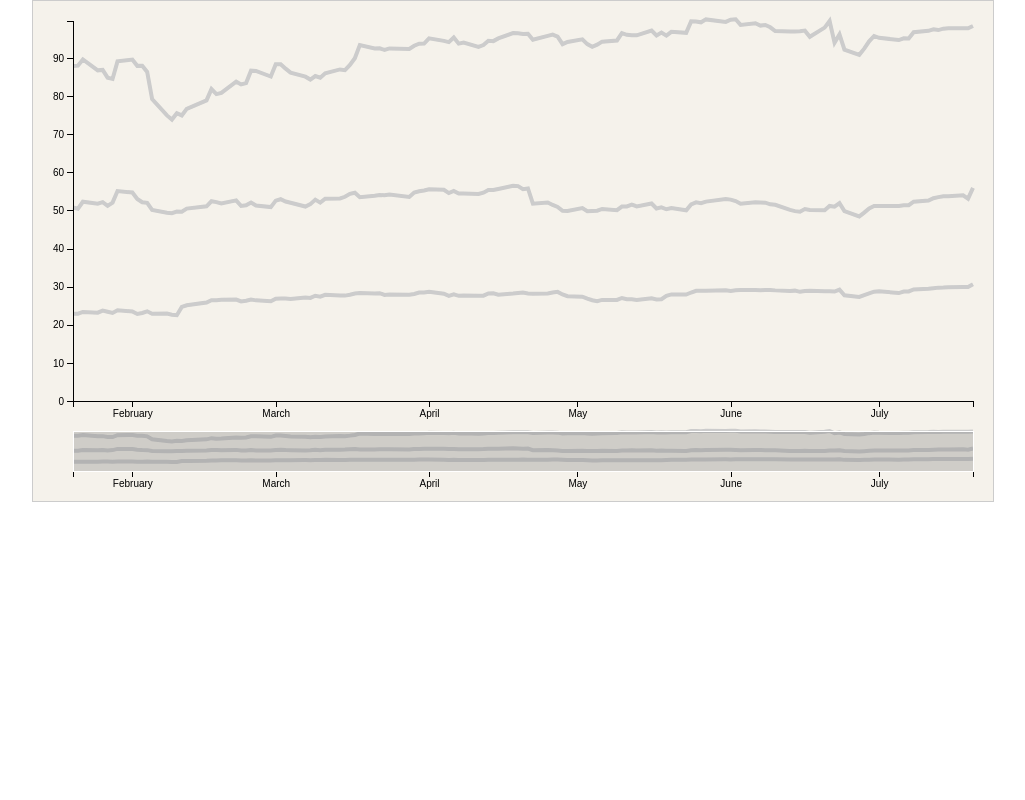
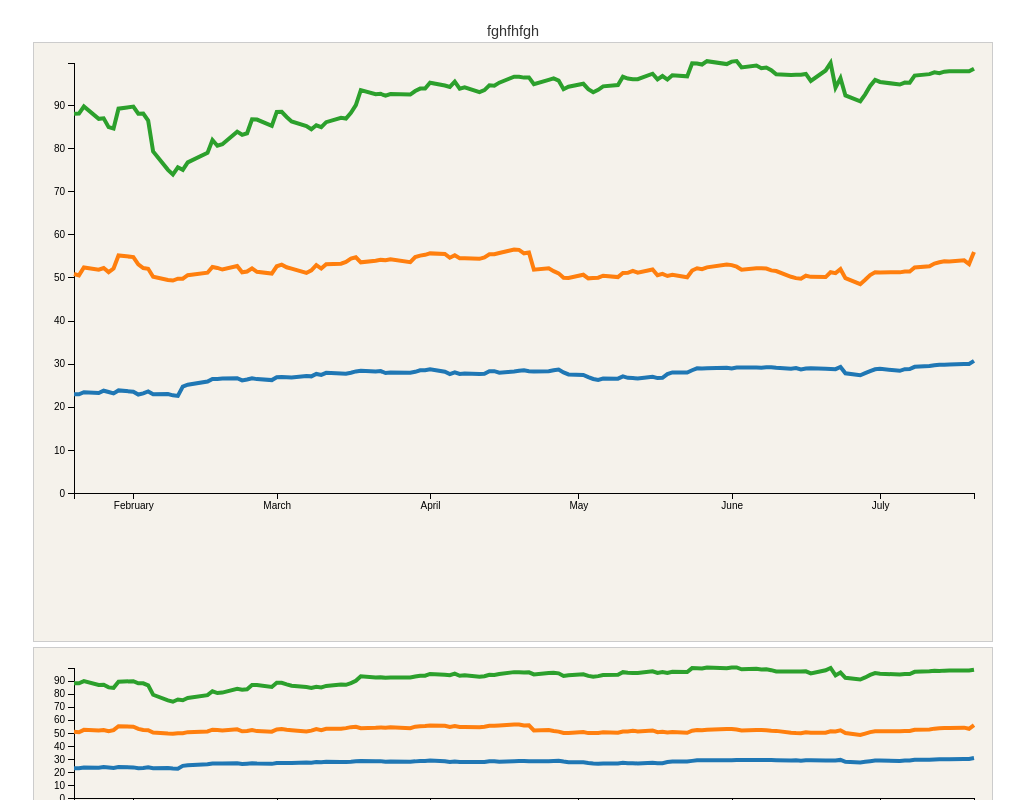
Before and after one commit to voliseq/financial-charts, a website: page index.html in a window 1280 px wide. Shown: the top 800 px of the page, without its empty margins (127-1152 px from the left). Drawn offline with nearby package versions, Linux system fonts and the light colour scheme.

Commit message:
charts separation into directives

```diff
--- a/app.js
+++ b/app.js
@@ -2,4 +2,4 @@
  * Created by voliseq on 28.01.2017.
  */
 
-var stocksApp = angular.module('stocks', []);
+var stocksApp = angular.module('stocks', ['ui.bootstrap']);
--- a/controllers/stocks-controller.js
+++ b/controllers/stocks-controller.js
@@ -1,252 +1,27 @@
 /**
  * Created by voliseq on 28.01.2017.
  */
-var stocksCtrl = stocksApp.controller('stocksCtrl', ['$http', function ($http) {
+var stocksCtrl = stocksApp.controller('stocksCtrl', ['$scope', '$timeout', function ($scope, $timeout) {
 
-    var data = rawData.query.results.quote;
-    var symbols = [];
-    data.map(function (elem) {
-        if (symbols.indexOf(elem.Symbol) == -1) {
-            symbols.push(elem.Symbol);
-        }
-    });
-    var v = 960;
-    var h = 500;
-    var margin = {
-        top: 20,
-        bottom: 100,
-        left: 40,
-        right: 20
-    },
-        margin2 = {
-        top: 430,
-        right: 20,
-        bottom: 30,
-        left: 40
-    };
-    var width = v - margin.left - margin.right,
-        height = h - margin.top - margin.bottom,
-        height2 = h - margin2.top - margin2.bottom;
+    $scope.chartData = {};
+    $scope.chartData.data = rawData.query.results.quote;
 
-    var svg = d3.select("body").append("svg")
-        .attr("id", "chart")
-        .attr("width", v)
-        .attr("height", h);
+    $scope.elo = "siemano";
 
-    var chart = svg.append("g")
-        .classed("display", true)
-        .attr("transform", "translate(" + margin.left + "," + margin.top + ")");
+    $scope.tabs = [
+        { title:'Dynamic Title 1', content:'Dynamic content 1' },
+        { title:'Dynamic Title 2', content:'Dynamic content 2' }
+    ];
 
-    var context = svg.append("g")
-        .classed("context", true)
-        .attr("transform", "translate(" + margin2.left + "," + margin2.top +")");
-
-    var dateParser = d3.timeParse("%Y-%m-%d");
-    var colorScale = d3.scaleOrdinal(d3.schemeCategory10);
-    var colorScale2 = d3.scaleOrdinal(d3.schemeCategory10);
-    var x = d3.scaleTime()
-        .domain(d3.extent(data, function (d) {
-            return dateParser(d.Date);
-        }))
-        .range([0, width]);
-    var x2 = d3.scaleTime()
-        .domain(d3.extent(data, function (d) {
-            return dateParser(d.Date);
-        }))
-        .range([0, width]);
-    var y = d3.scaleLinear()
-        .domain([0, d3.max(data, function(d){
-            return d.Close;
-        })])
-        .range([height, 0]);
-    var y2 = d3.scaleLinear()
-        .domain([0, d3.max(data, function(d){
-            return d.Close;
-        })])
-        .range([height2, 0]);
-    var xAxis = d3.axisBottom(x);
-    var xAxis2 = d3.axisBottom(x2);
-    var yAxis = d3.axisLeft(y);
-
-
-    var line = d3.line()
-        .x(function (d) {
-            return x(dateParser(d.Date));
-        })
-        .y(function (d) {
-            return y(d.Close)
-    });
-    var line2 = d3.line()
-        .x(function (d) {
-            return x2(dateParser(d.Date));
-        })
-        .y(function (d) {
-            return y2(d.Close)
-        });
-    var brush = d3.brushX()
-        .extent([[0, 0], [width, height2]])
-        .on("brush end", brushed);
-
-    function brushed() {
-        if (d3.event.sourceEvent && d3.event.sourceEvent.type === "zoom") return; // ignore brush-by-zoom
-        var s = d3.event.selection || x2.range();
-        x.domain(s.map(x2.invert, x2));
-        chart.select(".x.axis").call(xAxis);
-        svg.select(".zoom").call(zoom.transform, d3.zoomIdentity
-            .scale(width / (s[1] - s[0]))
-            .translate(-s[0], 0));
-        plot();
-    }
-
-    var zoom = d3.zoom()
-        .scaleExtent([1, Infinity])
-        .translateExtent([[0, 0], [width, height]])
-        .extent([[0, 0], [width, height]])
-        .on("zoom", zoomed);
-    function zoomed() {
-        if (d3.event.sourceEvent && d3.event.sourceEvent.type === "brush") return; // ignore zoom-by-brush
-        var t = d3.event.transform;
-        x.domain(t.rescaleX(x2).domain());
-        var paths = chart.selectAll("path")._groups[0];
-        chart.select(".x.axis").call(xAxis);
-        context.select(".brush").call(brush.move, x.range().map(t.invertX, t));
-        plot();
-    }
-
-    //draw
-    var plot = function(){
-        svg.append("defs").append("clipPath")
-            .attr("id", "clip")
-            .append("rect")
-            .attr("width", width)
-            .attr("height", height);
-
-
-        //enter company
-        chart.selectAll('.company')
-            .data(symbols)
-            .enter()
-            .append("g")
-            .attr("class", function(d){
-                return d;
-            })
-            .classed("company", true);
-        context.selectAll('.company')
-            .data(symbols)
-            .enter()
-            .append("g")
-            .attr("class", function(d){
-                return d;
-            })
-            .classed("company", true);
-        //update company
-        context.selectAll(".company")
-            .style("fill", function(d,i){
-                return colorScale(i)
-            });
-        console.log(context.selectAll("path"));
-        chart.selectAll(".trandline")
-            .style("stroke", function(d,i){
-                return colorScale(i)
-            });
-
-        symbols.forEach(function (symbol) {
-            var g = chart.selectAll("g."+symbol);
-            var arr = data.filter(function (elem) {
-                return elem.Symbol == symbol;
-            });
-            //enter
-            g.selectAll(".trendline")
-                .data([arr])
-                .enter()
-                .append("path")
-                .classed("trendline", true);
-
-
-
-            //update
-            g.selectAll(".trendline")
-                .attr("d", function(d){
-                    return line(d);
-                });
-
-
-            //exit
-            g.selectAll(".trendline")
-                .data([arr])
-                .exit()
-                .remove();
-
-            g.selectAll(".point")
-                .data(arr)
-                .exit()
-                .remove();
-        });
-        symbols.forEach(function (symbol) {
-            var g = context.selectAll("g."+symbol);
-            var arr = data.filter(function (elem) {
-                return elem.Symbol == symbol;
-            });
-            //enter
-            g.selectAll(".trendline")
-                .data([arr])
-                .enter()
-                .append("path")
-                .classed("trendline", true);
-
-
-            //update
-            g.selectAll(".trendline")
-                .attr("d", function(d){
-                    return line2(d);
-                });
-            g.selectAll(".point")
-                .attr("cx", function (d) {
-                    return x2(dateParser(d.Date));
-                })
-                .attr("cy", function (d) {
-                    return y2(d.Close);
-                });
-            //exit
-            g.selectAll(".trendline")
-                .data([arr])
-                .exit()
-                .remove();
-
+    $scope.alertMe = function() {
+        setTimeout(function() {
+            $window.alert('You\'ve selected the alert tab!');
         });
     };
-    plot();
 
-
-    // draw axes
-
-    chart.append("g")
-        .classed("x axis", true)
-        .attr("transform", "translate(0, "+height+")")
-        .call(xAxis);
-
-    chart.append("g")
-        .classed("y axis", true)
-        .attr("transform", "translate(0,0)")
-        .call(yAxis);
-
-    context.append("g")
-        .classed("x axis", true)
-        .attr("transform", "translate(0, " + height2 +")")
-        .call(xAxis2);
-    //
-
-    context.append("g")
-        .attr("class", "brush")
-        .call(brush)
-        .call(brush.move, x.range());
-
-    svg.append("rect")
-        .attr("class", "zoom")
-        .attr("width", width)
-        .attr("height", height)
-        .attr("transform", "translate(" + margin.left + "," + margin.top + ")")
-        .call(zoom);
+    $scope.model = {
+        name: 'Tabs'
+    };
 
 
 }]);
--- /dev/null
+++ b/directives/high-low-chart.js
@@ -0,0 +1,3 @@
+/**
+ * Created by voliseq on 30.01.2017.
+ */
--- /dev/null
+++ b/directives/stock-chart.js
@@ -0,0 +1,220 @@
+/**
+ * Created by voliseq on 29.01.2017.
+ */
+stocksApp.directive("stockChart", ['$window', '$timeout', function ($window, $timeout) {
+    return {
+        restrict: "EA",
+        templateUrl: 'templates/stock-charts.html',
+        scope: {
+            chartData: "="
+        },
+        link: function ($scope, elem, attrs) {
+            var data = $scope.chartData.data;
+            var symbols = [];
+            data.map(function (elem) {
+                if (symbols.indexOf(elem.Symbol) == -1) {
+                    symbols.push(elem.Symbol);
+                }
+            });
+            var v = 960;
+            var h = 600;
+            var margin = {
+                    top: 20,
+                    bottom: 150,
+                    left: 40,
+                    right: 20
+                },
+                margin2 = {
+                    top: 520,
+                    right: 20,
+                    bottom: 30,
+                    left: 40
+                };
+            var width = v - margin.left - margin.right,
+                height = h - margin.top - margin.bottom - 300,
+                height2 = h - margin2.top - margin2.bottom;
+
+            var svg = d3.select("#chartsRow").append("svg")
+                .attr("id", "chart")
+                .attr("width", v)
+                .attr("height", h);
+
+            var chart = svg.append("g")
+                .classed("display", true)
+                .attr("transform", "translate(" + margin.left + "," + margin.top + ")");
+
+            var chart2 = svg.append("g")
+                .classed("display", true)
+                .attr("transform", "translate(" + margin.left + "," + 200 + ")");
+
+
+            var context = svg.append("g")
+                .classed("context", true)
+                .attr("transform", "translate(" + margin2.left + "," + margin2.top + ")");
+
+            svg.append("defs").append("clipPath")
+                .attr("id", "clip")
+                .append("rect")
+                .attr("width", width)
+                .attr("height", height);
+
+            var dateParser = d3.timeParse("%Y-%m-%d");
+            var colorScale = d3.scaleOrdinal(d3.schemeCategory10);
+            var x = d3.scaleTime()
+                .domain(d3.extent(data, function (d) {
+                    return dateParser(d.Date);
+                }))
+                .range([0, width]);
+            var x2 = d3.scaleTime()
+                .domain(d3.extent(data, function (d) {
+                    return dateParser(d.Date);
+                }))
+                .range([0, width]);
+            var y = d3.scaleLinear()
+                .domain([0, d3.max(data, function (d) {
+                    return d.Close;
+                })])
+                .range([height, 0]);
+            var y2 = d3.scaleLinear()
+                .domain([0, d3.max(data, function (d) {
+                    return d.Close;
+                })])
+                .range([height2, 0]);
+            var xAxis = d3.axisBottom(x);
+            var xAxis2 = d3.axisBottom(x2);
+            var yAxis = d3.axisLeft(y);
+            var line = d3.line()
+                .x(function (d) {
+                    return x(dateParser(d.Date));
+                })
+                .y(function (d) {
+                    return y(d.Close)
+                });
+            var line2 = d3.line()
+                .x(function (d) {
+                    return x2(dateParser(d.Date));
+                })
+                .y(function (d) {
+                    return y2(d.Close)
+                });
+            var brush = d3.brushX()
+                .extent([[0, 0], [width, height2]])
+                .on("brush end", brushed);
+
+            function brushed() {
+                if (d3.event.sourceEvent && d3.event.sourceEvent.type === "zoom") return; // ignore brush-by-zoom
+                var s = d3.event.selection || x2.range();
+                x.domain(s.map(x2.invert, x2));
+                chart.select(".x.axis").call(xAxis);
+                svg.select(".zoom").call(zoom.transform, d3.zoomIdentity
+                    .scale(width / (s[1] - s[0]))
+                    .translate(-s[0], 0));
+                plot();
+            }
+
+            var zoom = d3.zoom()
+                .scaleExtent([1, Infinity])
+                .translateExtent([[0, 0], [width, height]])
+                .extent([[0, 0], [width, height]])
+                .on("zoom", zoomed);
+
+            function zoomed() {
+                if (d3.event.sourceEvent && d3.event.sourceEvent.type === "brush") return; // ignore zoom-by-brush
+                var t = d3.event.transform;
+                x.domain(t.rescaleX(x2).domain());
+                var paths = chart.selectAll("path")._groups[0];
+                chart.select(".x.axis").call(xAxis);
+                context.select(".brush").call(brush.move, x.range().map(t.invertX, t));
+                plot();
+            }
+            function drawCompanies(params){
+                symbols.forEach(function (symbol) {
+                    var g = params.element.selectAll("g." + symbol);
+                    var arr = data.filter(function (elem) {
+                        return elem.Symbol == symbol;
+                    });
+                    //enter
+                    g.selectAll(".trendline")
+                        .data([arr])
+                        .enter()
+                        .append("path")
+                        .classed("trendline", true);
+                    //update
+                    g.selectAll(".trendline")
+                        .attr("d", function (d) {
+                            return params.line(d);
+                        });
+                    //exit
+                    g.selectAll(".trendline")
+                        .data([arr])
+                        .exit()
+                        .remove();
+                });
+            };
+            function drawAxes() {
+                chart.append("g")
+                    .classed("x axis", true)
+                    .attr("transform", "translate(0, " + height + ")")
+                    .call(xAxis);
+
+                chart.append("g")
+                    .classed("y axis", true)
+                    .attr("transform", "translate(0,0)")
+                    .call(yAxis);
+
+                context.append("g")
+                    .classed("x axis", true)
+                    .attr("transform", "translate(0, " + height2 + ")")
+                    .call(xAxis2);
+            }
+
+            drawAxes();
+            //draw plot
+            var plot = function () {
+                //enter company
+                chart.selectAll('.company')
+                    .data(symbols)
+                    .enter()
+                    .append("g")
+                    .attr("class", function (d) {
+                        return d;
+                    })
+                    .classed("company", true);
+
+                context.selectAll('.company')
+                    .data(symbols)
+                    .enter()
+                    .append("g")
+                    .attr("class", function (d) {
+                        return d;
+                    })
+                    .classed("company", true);
+                //update company
+                context.selectAll(".trendline")
+                    .style("stroke", function (d, i) {
+                        return colorScale(i)
+                    });
+                chart.selectAll(".trendline")
+                    .style("stroke", function (d, i) {
+                        return colorScale(i)
+                    });
+                drawCompanies({element: chart, line: line});
+                drawCompanies({element: context, line: line2});
+            };
+            plot();
+            // brush
+            context.append("g")
+                .attr("class", "brush")
+                .call(brush)
+                .call(brush.move, x.range());
+
+            svg.append("rect")
+                .attr("class", "zoom")
+                .attr("width", width)
+                .attr("height", height)
+                .attr("transform", "translate(" + margin.left + "," + margin.top + ")")
+                .call(zoom);
+        }
+    }
+
+}]);
--- /dev/null
+++ b/directives/stock-price-chart.js
@@ -0,0 +1,136 @@
+/**
+ * Created by voliseq on 30.01.2017.
+ */
+stocksApp.directive("stockPriceChart", ['$window', '$timeout', function ($window, $timeout) {
+    return {
+        restrict: "E",
+        templateUrl: 'templates/stock-price-chart.html',
+        replace: true,
+        scope: {
+            chartData: "="
+        },
+        link: function (scope, elem, attrs) {
+            var data = scope.chartData.data;
+            var v = 960,
+                h = 600,
+                margin = {
+                    top: 20,
+                    bottom: 150,
+                    left: 40,
+                    right: 20
+                };
+
+            var width = v - margin.left - margin.right,
+                height = h - margin.top - margin.bottom;
+
+            var svg = d3.select(elem[0]).append("svg")
+                .attr("id", "priceTime")
+                .attr("width", v)
+                .attr("height", h);
+
+            var chart = svg.append("g")
+                .classed("display", true)
+                .attr("transform", "translate(" + margin.left + "," + margin.top + ")");
+
+            var dateParser = d3.timeParse("%Y-%m-%d");
+
+            var colorScale = d3.scaleOrdinal(d3.schemeCategory10),
+                x = d3.scaleTime()
+                    .domain(d3.extent(data, function (d) {
+                        return dateParser(d.Date);
+                    }))
+                    .range([0, width]),
+                y = d3.scaleLinear()
+                    .domain([0, d3.max(data, function (d) {
+                        return d.Close;
+                    })])
+                    .range([height, 0]);
+            var xAxis = d3.axisBottom(x),
+                yAxis = d3.axisLeft(y);
+
+            var line = d3.line()
+                .x(function (d) {
+                    return x(dateParser(d.Date));
+                })
+                .y(function (d) {
+                    return y(d.Close);
+                });
+
+
+            function drawAxis(params) {
+                console.log(this);
+                this.append("g")
+                    .classed("axis x", true)
+                    .attr("transform", "translate(0," + height + ")")
+                    .call(params.axis.x);
+                this.append("g")
+                    .classed("axis y", true)
+                    .attr("transform", "translate(0,0)")
+                    .call(params.axis.y);
+            }
+
+            function plot(params) {
+                drawAxis.call(this, params);
+                var self = this;
+                var symbols = [];
+                params.data.map(function (elem) {
+                    if (symbols.indexOf(elem.Symbol) == -1) {
+                        symbols.push(elem.Symbol);
+                    }
+                });
+
+                this.selectAll(".company")
+                    .data(symbols)
+                    .enter()
+                    .append("g")
+                    .attr("class", function (d) {
+                        return d;
+                    })
+                    .classed("company", true);
+
+
+                symbols.forEach(function (symbol) {
+                    var g = self.selectAll("g." + symbol);
+                    var arr = params.data.filter(function (elem) {
+                        return elem.Symbol == symbol;
+                    });
+                    console.log(arr);
+
+                    //enter trendline
+                    g.selectAll(".trendline")
+                        .data([arr])
+                        .enter()
+                        .append("path")
+                        .classed("trendline", true);
+
+                    //updatet rendline
+                    g.selectAll(".trendline")
+                        .attr("d", function (d) {
+                            return params.line(d);
+                        });
+                    //exit trendline
+                    g.selectAll(".trendline")
+                        .data([arr])
+                        .exit()
+                        .remove();
+
+                })
+                this.selectAll(".trendline")
+                    .style("stroke", function (d,i) {
+                        return colorScale(i);
+                    })
+            }
+
+            plot.call(chart, {
+                data: data,
+                axis: {
+                    x: xAxis,
+                    y: yAxis
+                },
+                line: line
+            })
+
+        }
+    }
+
+}]);
--- a/index.html
+++ b/index.html
@@ -3,16 +3,24 @@
 <head>
     <meta charset="UTF-8">
     <title>Title</title>
+    <link rel="stylesheet" href="https://maxcdn.bootstrapcdn.com/bootstrap/3.3.7/css/bootstrap.min.css"
+          integrity="sha384-BVYiiSIFeK1dGmJRAkycuHAHRg32OmUcww7on3RYdg4Va+PmSTsz/K68vbdEjh4u" crossorigin="anonymous">
     <link rel="stylesheet" href="styles/style.css">
 </head>
 <body ng-app="stocks" ng-controller="stocksCtrl">
-
-
-
+    <div class="container-fluid" id="container">
+        <div class="row" id="chartsRow">
+            <stock-chart chart-data="chartData"></stock-chart>
+            <stock-price-chart chart-data="chartData"></stock-price-chart>
+        </div>
+    </div>
 <script src="https://cdnjs.cloudflare.com/ajax/libs/d3/4.4.4/d3.js"></script>
 <script src="data.js"></script>
 <script src="vendor/angular.js"></script>
 <script src="app.js"></script>
+<script src="vendor/ui-bootstrap-tpls-2.5.0.min.js"></script>
 <script src="controllers/stocks-controller.js"></script>
+<script src="directives/stock-chart.js"></script>
+<script src="directives/stock-price-chart.js"></script>
 </body>
 </html>
--- a/styles/style.css
+++ b/styles/style.css
@@ -5,7 +5,10 @@ body,html{
     font-size: 0.95em;
     text-align: center;
 }
-#chart{
+#container{
+    padding: 20px;
+}
+#chart, #priceTime{
     background-color: #F5F2EB;
     border: 1px solid #CCC;
 }
--- /dev/null
+++ b/templates/stock-charts.html
@@ -0,0 +1,2 @@
+<div class="col col-xs-12" id="stockChart"></div>
+<div class="col col-xs-12" id="highLowChart">fghfhfgh</div>
```
Also changed, not shown: templates/stock-price-chart.html (added, +1 -0 lines), vendor/ui-bootstrap-tpls-2.5.0.min.js (added).
